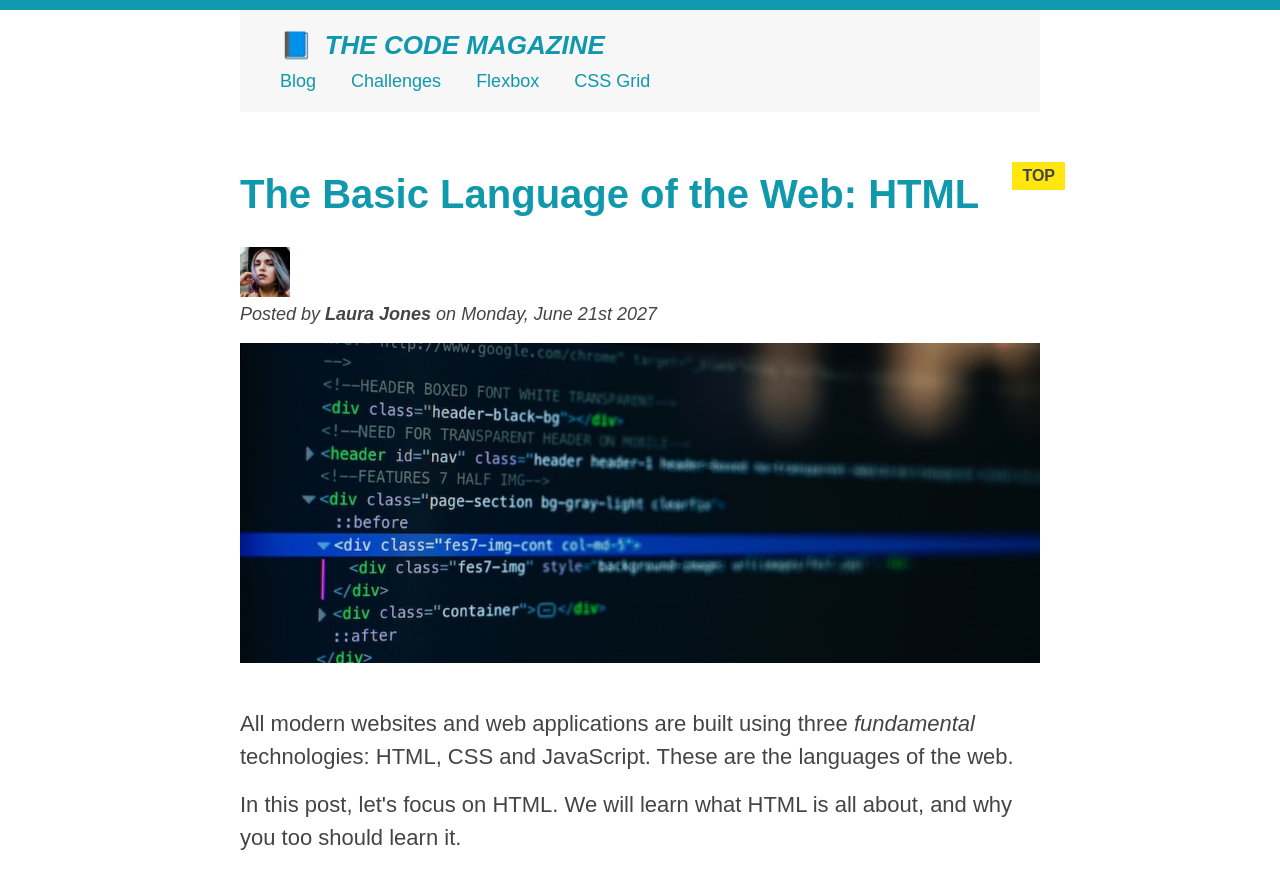
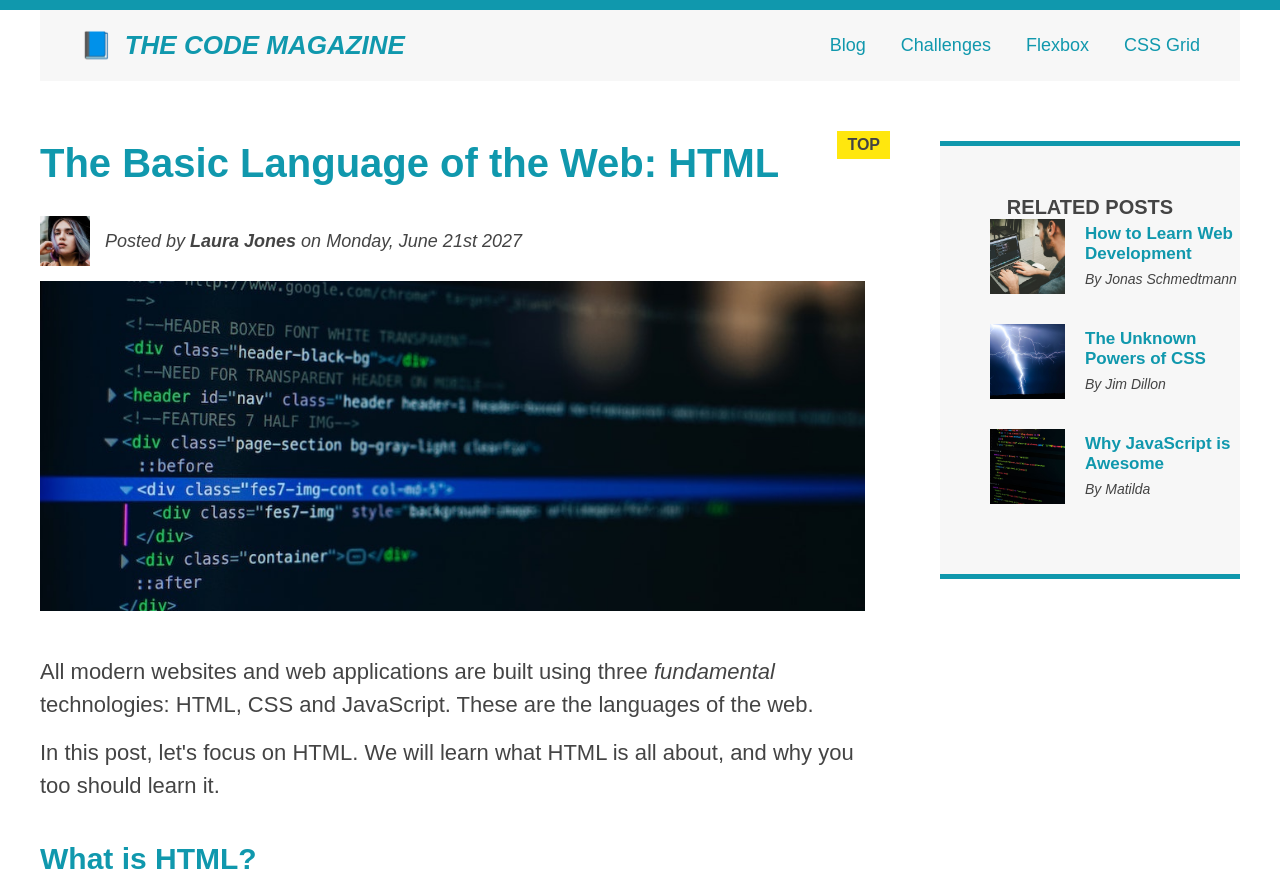
Before and after one commit to himaniEngr/Practice-HTML-CSS, a plain HTML site: page final/03-CSS-Fundamentals/index.html in a window 1280 px wide. Shown: the top 879 px of the page. Drawn offline with Linux system fonts and the light colour scheme.

Commit message:
used flexbox to get desired layout

```diff
--- a/final/03-CSS-Fundamentals/index.html
+++ b/final/03-CSS-Fundamentals/index.html
@@ -29,11 +29,11 @@
           <a href="#">CSS Grid</a>
         </nav>
       </header>
-
+      <div class="row">
         <article>
           <header class="post-header">
             <h2>The Basic Language of the Web: HTML</h2>
-
+            <div class="author-box">
               <img
                 src="img/laura-jones.jpg"
                 alt="Headshot of Laura Jones"
@@ -44,6 +44,7 @@
               <p id="author">
                 Posted by <strong>Laura Jones</strong> on Monday, June 21st 2027
               </p>
+            </div>
 
             <img
               src="img/post-img.jpg"
@@ -58,8 +59,8 @@
           <p>
             All modern websites and web applications are built using three
             <em>fundamental</em>
-          technologies: HTML, CSS and JavaScript. These are the languages of the
-          web.
+            technologies: HTML, CSS and JavaScript. These are the languages of
+            the web.
           </p>
 
           <p>
@@ -71,8 +72,8 @@
           <p>
             HTML stands for <strong>H</strong>yper<strong>T</strong>ext
             <strong>M</strong>arkup <strong>L</strong>anguage. It's a markup
-          language that web developers use to structure and describe the content
-          of a webpage (not a programming language).
+            language that web developers use to structure and describe the
+            content of a webpage (not a programming language).
           </p>
           <p>
             HTML consists of elements that describe different types of content:
@@ -123,38 +124,47 @@
           <h4>Related posts</h4>
 
           <ul class="related">
-          <li>
+            <li class="related-post">
               <img
                 src="img/related-1.jpg"
                 alt="Person programming"
                 width="75"
                 height="75"
               />
-            <a href="#">How to Learn Web Development</a>
+              <div>
+                <a href="#" class="related-link"
+                  >How to Learn Web Development</a
+                >
                 <p class="related-author">By Jonas Schmedtmann</p>
+              </div>
             </li>
-          <li>
+            <li class="related-post">
               <img
                 src="img/related-2.jpg"
                 alt="Lightning"
                 width="75"
                 height="75"
               />
-            <a href="#">The Unknown Powers of CSS</a>
+              <div>
+                <a href="#" class="related-link">The Unknown Powers of CSS</a>
                 <p class="related-author">By Jim Dillon</p>
+              </div>
             </li>
-          <li>
+            <li class="related-post">
               <img
                 src="img/related-3.jpg"
                 alt="JavaScript code on a screen"
                 width="75"
                 height="75"
               />
-            <a href="#">Why JavaScript is Awesome</a>
+              <div>
+                <a href="#" class="related-link">Why JavaScript is Awesome</a>
                 <p class="related-author">By Matilda</p>
+              </div>
             </li>
           </ul>
         </aside>
+      </div>
 
       <footer>
         <p id="copyright" class="copyright text">
--- a/final/03-CSS-Fundamentals/style.css
+++ b/final/03-CSS-Fundamentals/style.css
@@ -14,7 +14,7 @@ body {
 }
 
 .container {
-  width: 800px;
+  width: 1200px;
   /* margin-left: auto;
   margin-right: auto; */
   margin: 0 auto;
@@ -28,6 +28,10 @@ body {
   padding: 20px 40px;
   margin-bottom: 60px;
   /* height: 80px; */
+  /* FLEX-BOX */
+  display: flex;
+  align-items: center;
+  justify-content: space-between;
 }
 
 nav {
@@ -197,7 +201,7 @@ nav a:link {
   display: block; */
 
   margin-right: 30px;
-  margin-top: 10px;
+  /* margin-top: 10px; */
   display: inline-block;
 }
 
@@ -265,3 +269,54 @@ footer p {
 nav p {
   font-size: 18px;
 } */
+
+/* FLEX-BOX */
+.main-header {
+  display: flex;
+  align-items: center;
+  justify-content: space-between;
+}
+.author-box {
+  display: flex;
+  align-items: center;
+  margin-bottom: 15px;
+  /* justify-content: space-evenly; */
+}
+#author {
+  margin-bottom: 0;
+  margin-left: 15px;
+}
+.related-post {
+  display: flex;
+  align-items: center;
+  gap: 20px;
+  margin-bottom: 30px;
+}
+.related-author {
+  margin-bottom: 0;
+  font-size: 14px;
+  font-weight: normal;
+  font-style: italic;
+}
+
+.related-link:link {
+  font-size: 17px;
+  font-weight: bold;
+  font-style: normal;
+  margin-bottom: 5px;
+  display: block;
+}
+.row {
+  display: flex;
+  align-items: flex-start;
+  gap: 75px;
+  margin-bottom: 60px;
+}
+aside {
+  /* flex: 0 0 300px; */
+  flex: 1;
+}
+article {
+  flex: 0 0 825px;
+  margin-bottom: 0;
+}
```
Also changed, not shown: starter/04-CSS-Layouts/flexbox.html (+28 -4 lines), starter/04-CSS-Layouts/index.html (+2 -2 lines), notes/flexContainer.png (added), 2 other files. Lines whose indentation alone changed are shown as unchanged.
